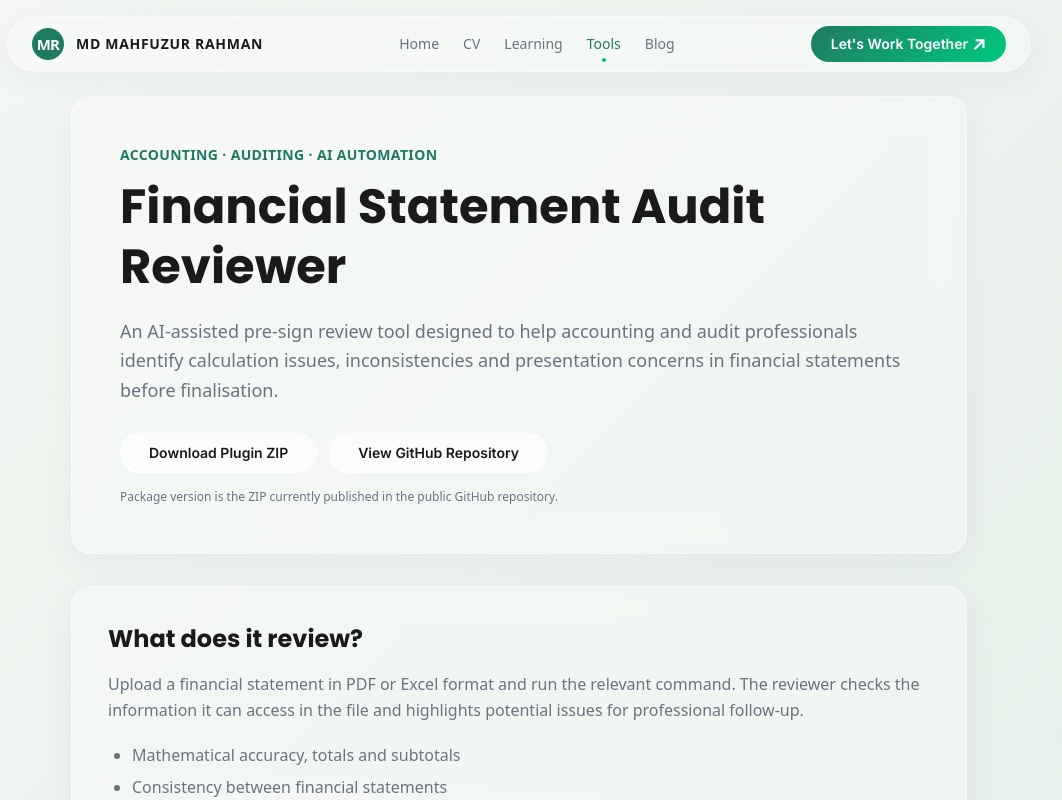
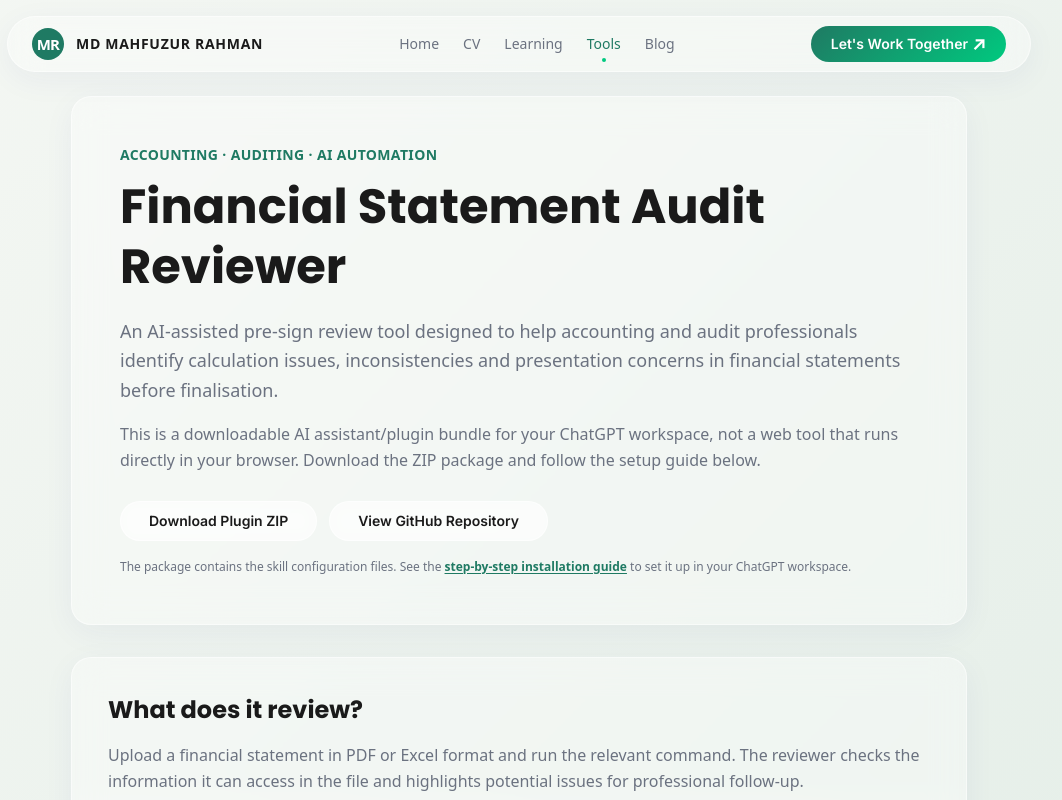
Before and after one commit to himahfuz/mdmahfuz-portfolio, a Next.js app: page /tools/financial-statement-audit-reviewer in a window 1280 px wide. Shown: the top 800 px of the page, without its empty margins (121-1183 px from the left). Built offline with nearby package versions, Linux system fonts and the light colour scheme.

Commit message:
Clarify downloadable AI plugin bundle and link installation guide

```diff
--- a/src/app/(frontend)/tools/financial-statement-audit-reviewer/page.tsx
+++ b/src/app/(frontend)/tools/financial-statement-audit-reviewer/page.tsx
@@ -30,10 +30,15 @@ export default function FinancialStatementAuditReviewerPage() {
         <h1 className="font-poppins font-bold text-3xl md:text-5xl text-[var(--color-text-primary)] leading-tight mb-5">
           Financial Statement Audit Reviewer
         </h1>
-        <p className="text-base md:text-lg text-[var(--color-text-secondary)] leading-relaxed mb-7">
+        <p className="text-base md:text-lg text-[var(--color-text-secondary)] leading-relaxed mb-4">
           An AI-assisted pre-sign review tool designed to help accounting and audit
           professionals identify calculation issues, inconsistencies and presentation
           concerns in financial statements before finalisation.
+        </p>
+        <p className="text-sm md:text-base text-[var(--color-text-secondary)] leading-relaxed mb-7">
+          This is a downloadable AI assistant/plugin bundle for your ChatGPT workspace,
+          not a web tool that runs directly in your browser. Download the ZIP package
+          and follow the setup guide below.
         </p>
         <div className="flex flex-wrap gap-3">
           <a href={downloadUrl} className="btn-glass" download>
@@ -43,8 +48,15 @@ export default function FinancialStatementAuditReviewerPage() {
             View GitHub Repository
           </a>
         </div>
-        <p className="text-xs text-[var(--color-text-secondary)] mt-4">
-          Package version is the ZIP currently published in the public GitHub repository.
+        <p className="text-xs text-[var(--color-text-secondary)] mt-4 leading-relaxed">
+          The package contains the skill configuration files. See the{" "}
+          <Link
+            href="/blog/financial-statement-audit-reviewer"
+            className="font-semibold text-[var(--color-brand-primary)] underline underline-offset-2 hover:opacity-80"
+          >
+            step-by-step installation guide
+          </Link>{" "}
+          to set it up in your ChatGPT workspace.
         </p>
       </header>
 
```
